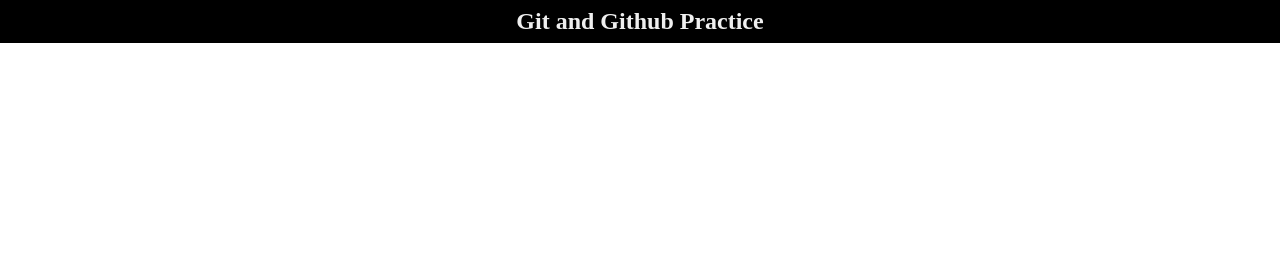
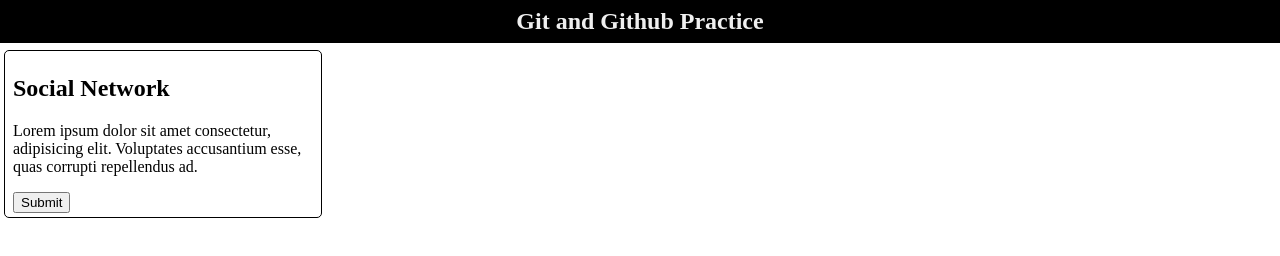
Before and after one commit to NajimVuiya/gitAndGithubPractice, a plain HTML site: page index.html in a window 1280 px wide. Drawn offline with Linux system fonts and the light colour scheme.

Commit message:
updated virsion 0.2

```diff
--- a/css/style.css
+++ b/css/style.css
@@ -13,3 +13,11 @@
     color: #efefef;
     background-color: #000;
 }
+
+.box-1 {
+    width: 300px;
+    margin: 7px 4px;
+    padding: 4px 8px;
+    border: 1px solid #000;
+    border-radius: 5px;
+}
--- a/index.html
+++ b/index.html
@@ -9,6 +9,11 @@
 </head>
 <body>
         <h2 id="unique">Git and Github Practice</h2>
+        <div class="box-1">
+            <h2>Social Network</h2>
+            <p>Lorem ipsum dolor sit amet consectetur, adipisicing elit. Voluptates accusantium esse, quas corrupti repellendus ad.</p>
+            <button>Submit</button>
+        </div>
     <script src="js/script.js"></script>
 </body>
 </html>
--- a/js/script.js
+++ b/js/script.js
@@ -1,4 +1,4 @@
-
+const box1Elm = document.queryCommandIndeterm('.box-1');
 
 /*
     == git commmand ==
```
